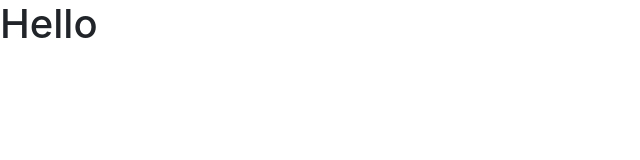
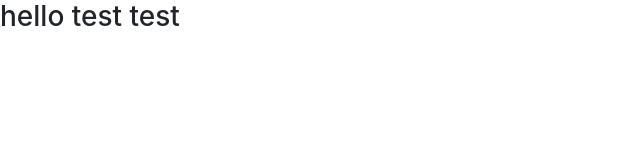
Before and after one commit to kirangarrix/datewithgit, a plain HTML site: page index.html in a window 1280 px wide. Shown: the whole page, without its empty margins (0-640 px from the left). Drawn offline with nearby package versions, Linux system fonts and the light colour scheme.

Commit message:
addesd some message

```diff
--- a/index.html
+++ b/index.html
@@ -10,7 +10,7 @@
     <link rel="stylesheet" href="https://stackpath.bootstrapcdn.com/bootstrap/4.3.1/css/bootstrap.min.css" integrity="sha384-ggOyR0iXCbMQv3Xipma34MD+dH/1fQ784/j6cY/iJTQUOhcWr7x9JvoRxT2MZw1T" crossorigin="anonymous">
   </head>
   <body>
-      <h1>Hello</h1>
+     <h3>hello test test</h3>
 
     <!-- Optional JavaScript -->
     <!-- jQuery first, then Popper.js, then Bootstrap JS -->
```
